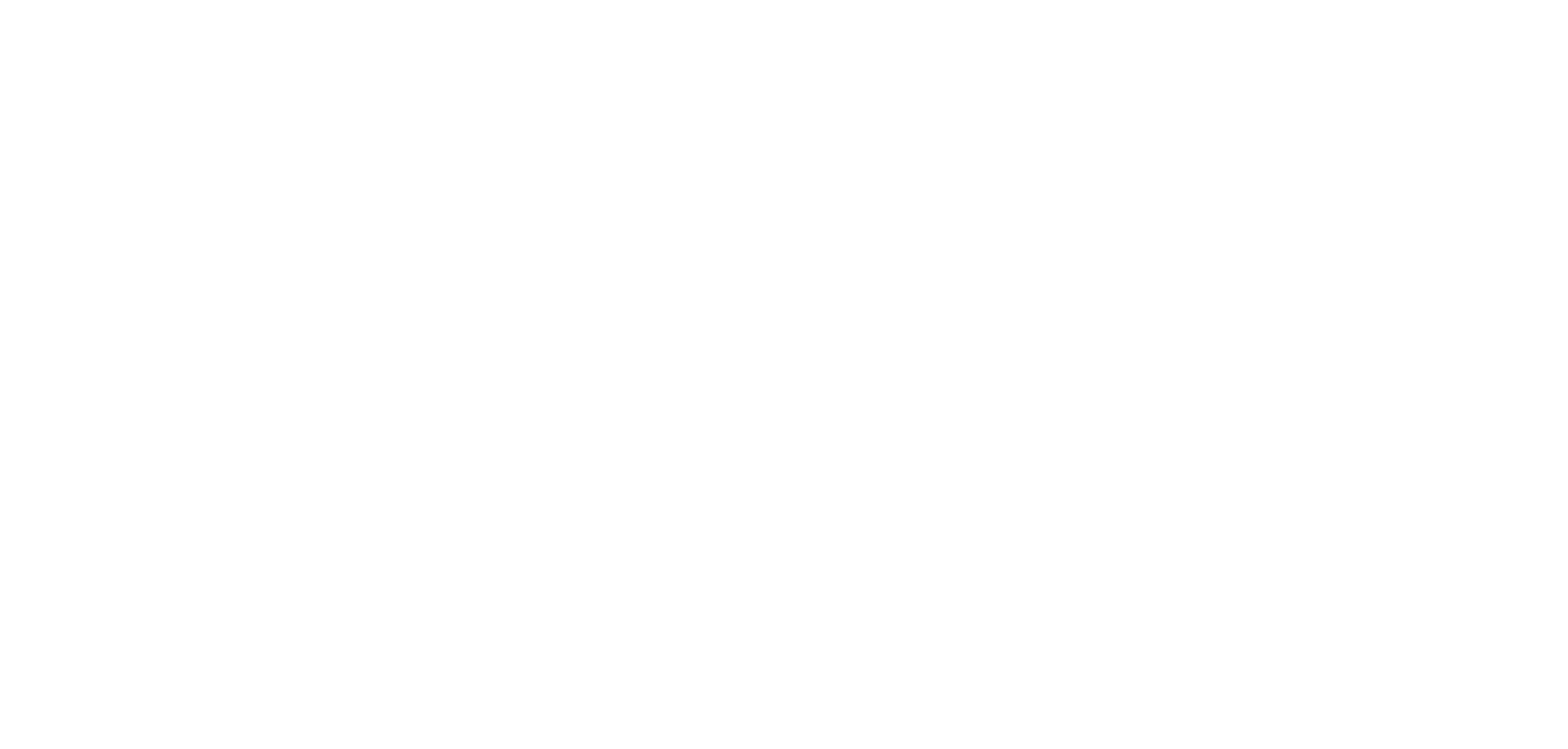
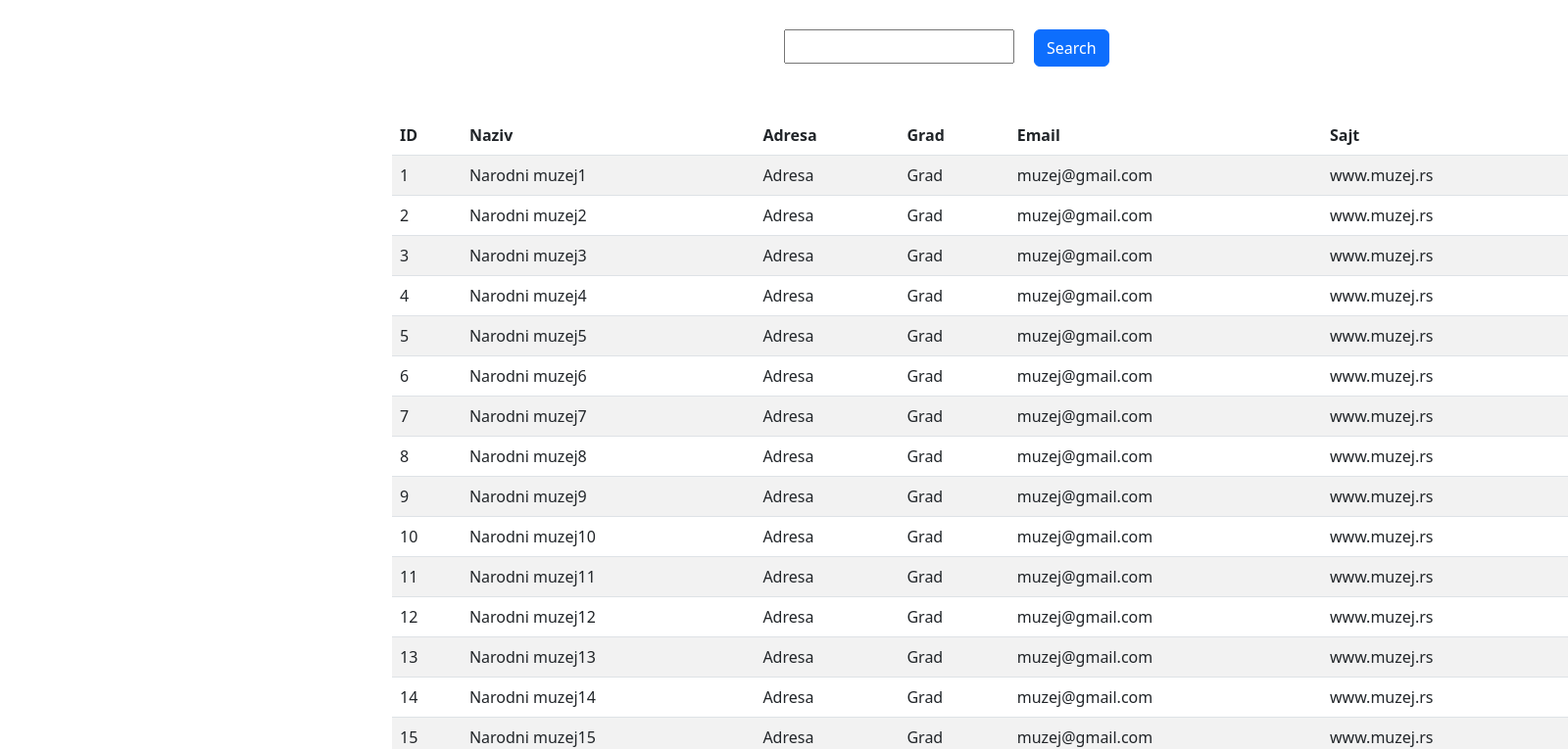
Before and after one commit to MilicaVa/React-domaci, a React (Create React App) app: page /search in a window 1280 px wide. Shown: the top 765 px of the page at 98% size, 1600 px wide, since content can reach past the window. Built offline with nearby package versions, Linux system fonts and the light colour scheme.

Commit message:
pretrazivanje muzeja po nazivu

```diff
--- a/src/App.css
+++ b/src/App.css
@@ -14,3 +14,13 @@
   font-size: 22px;
   cursor: pointer;
 }
+
+.searchfields {
+  margin-top: 30px;
+  margin-left: 800px;
+}
+
+#inputsearch {
+  margin-right: 20px;
+  height: 35px;
+}
--- a/src/components/Search.jsx
+++ b/src/components/Search.jsx
@@ -1,26 +1,55 @@
+import { useState } from 'react'
+import Muzeji from './Muzeji';
+
 function Search() {
 
     const muzejiPocetni = [
-        { muzej_id: 1, naziv: 'Narodni muzej', adresa: 'Adresa', grad: 'Grad', email: 'muzej@gmail.com', sajt: 'www.muzej.rs' },
-        { muzej_id: 2, naziv: 'Narodni muzej', adresa: 'Adresa', grad: 'Grad', email: 'muzej@gmail.com', sajt: 'www.muzej.rs' },
-        { muzej_id: 3, naziv: 'Narodni muzej', adresa: 'Adresa', grad: 'Grad', email: 'muzej@gmail.com', sajt: 'www.muzej.rs' },
-        { muzej_id: 4, naziv: 'Narodni muzej', adresa: 'Adresa', grad: 'Grad', email: 'muzej@gmail.com', sajt: 'www.muzej.rs' },
-        { muzej_id: 5, naziv: 'Narodni muzej', adresa: 'Adresa', grad: 'Grad', email: 'muzej@gmail.com', sajt: 'www.muzej.rs' },
-        { muzej_id: 6, naziv: 'Narodni muzej', adresa: 'Adresa', grad: 'Grad', email: 'muzej@gmail.com', sajt: 'www.muzej.rs' },
-        { muzej_id: 7, naziv: 'Narodni muzej', adresa: 'Adresa', grad: 'Grad', email: 'muzej@gmail.com', sajt: 'www.muzej.rs' },
-        { muzej_id: 8, naziv: 'Narodni muzej', adresa: 'Adresa', grad: 'Grad', email: 'muzej@gmail.com', sajt: 'www.muzej.rs' },
-        { muzej_id: 9, naziv: 'Narodni muzej', adresa: 'Adresa', grad: 'Grad', email: 'muzej@gmail.com', sajt: 'www.muzej.rs' },
-        { muzej_id: 10, naziv: 'Narodni muzej', adresa: 'Adresa', grad: 'Grad', email: 'muzej@gmail.com', sajt: 'www.muzej.rs' },
-        { muzej_id: 11, naziv: 'Narodni muzej', adresa: 'Adresa', grad: 'Grad', email: 'muzej@gmail.com', sajt: 'www.muzej.rs' },
-        { muzej_id: 12, naziv: 'Narodni muzej', adresa: 'Adresa', grad: 'Grad', email: 'muzej@gmail.com', sajt: 'www.muzej.rs' },
-        { muzej_id: 13, naziv: 'Narodni muzej', adresa: 'Adresa', grad: 'Grad', email: 'muzej@gmail.com', sajt: 'www.muzej.rs' },
-        { muzej_id: 14, naziv: 'Narodni muzej', adresa: 'Adresa', grad: 'Grad', email: 'muzej@gmail.com', sajt: 'www.muzej.rs' },
-        { muzej_id: 15, naziv: 'Narodni muzej', adresa: 'Adresa', grad: 'Grad', email: 'muzej@gmail.com', sajt: 'www.muzej.rs' }
+        { muzej_id: 1, naziv: 'Narodni muzej1', adresa: 'Adresa', grad: 'Grad', email: 'muzej@gmail.com', sajt: 'www.muzej.rs' },
+        { muzej_id: 2, naziv: 'Narodni muzej2', adresa: 'Adresa', grad: 'Grad', email: 'muzej@gmail.com', sajt: 'www.muzej.rs' },
+        { muzej_id: 3, naziv: 'Narodni muzej3', adresa: 'Adresa', grad: 'Grad', email: 'muzej@gmail.com', sajt: 'www.muzej.rs' },
+        { muzej_id: 4, naziv: 'Narodni muzej4', adresa: 'Adresa', grad: 'Grad', email: 'muzej@gmail.com', sajt: 'www.muzej.rs' },
+        { muzej_id: 5, naziv: 'Narodni muzej5', adresa: 'Adresa', grad: 'Grad', email: 'muzej@gmail.com', sajt: 'www.muzej.rs' },
+        { muzej_id: 6, naziv: 'Narodni muzej6', adresa: 'Adresa', grad: 'Grad', email: 'muzej@gmail.com', sajt: 'www.muzej.rs' },
+        { muzej_id: 7, naziv: 'Narodni muzej7', adresa: 'Adresa', grad: 'Grad', email: 'muzej@gmail.com', sajt: 'www.muzej.rs' },
+        { muzej_id: 8, naziv: 'Narodni muzej8', adresa: 'Adresa', grad: 'Grad', email: 'muzej@gmail.com', sajt: 'www.muzej.rs' },
+        { muzej_id: 9, naziv: 'Narodni muzej9', adresa: 'Adresa', grad: 'Grad', email: 'muzej@gmail.com', sajt: 'www.muzej.rs' },
+        { muzej_id: 10, naziv: 'Narodni muzej10', adresa: 'Adresa', grad: 'Grad', email: 'muzej@gmail.com', sajt: 'www.muzej.rs' },
+        { muzej_id: 11, naziv: 'Narodni muzej11', adresa: 'Adresa', grad: 'Grad', email: 'muzej@gmail.com', sajt: 'www.muzej.rs' },
+        { muzej_id: 12, naziv: 'Narodni muzej12', adresa: 'Adresa', grad: 'Grad', email: 'muzej@gmail.com', sajt: 'www.muzej.rs' },
+        { muzej_id: 13, naziv: 'Narodni muzej13', adresa: 'Adresa', grad: 'Grad', email: 'muzej@gmail.com', sajt: 'www.muzej.rs' },
+        { muzej_id: 14, naziv: 'Narodni muzej14', adresa: 'Adresa', grad: 'Grad', email: 'muzej@gmail.com', sajt: 'www.muzej.rs' },
+        { muzej_id: 15, naziv: 'Narodni muzej15', adresa: 'Adresa', grad: 'Grad', email: 'muzej@gmail.com', sajt: 'www.muzej.rs' }
     ];
+
+    const [searchvalue, setSearchvalue] = useState('')
+    const [muzeji, setMuzeji] = useState(muzejiPocetni)
+
+    function handleSearch(e) {
+        setSearchvalue(e.target.value)
+    }
+
+    function search() {
+        const niz = []
+
+        for (let i = 0; i < muzejiPocetni.length; i++) {
+            if (muzejiPocetni[i].naziv.includes(searchvalue))
+                niz.push(muzejiPocetni[i])
+        }
+
+        setMuzeji(niz)
+    }
 
 
     return (
         <div>
+
+            <div className="searchfields">
+                <input type="text" id="inputsearch" onChange={handleSearch} />
+                <button onClick={search} className="btn btn-primary">Search</button>
+            </div>
+
+            <Muzeji muzeji={muzeji} />
+
         </div>
     )
 }
```
